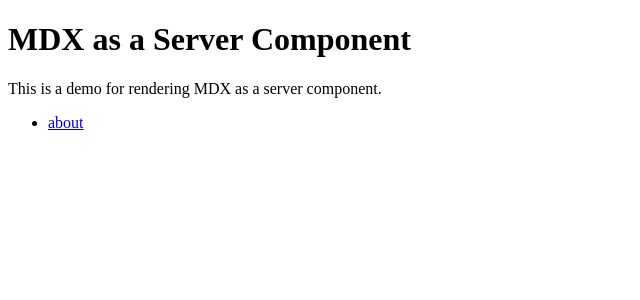
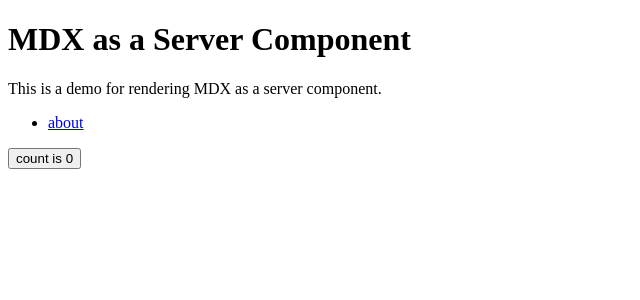
Before and after one commit to heiwa4126/nextjs-mdx-static, a Next.js app: page / in a window 1280 px wide. Shown: the top 300 px of the page, without its empty margins (0-640 px from the left). Built offline with nearby package versions, Linux system fonts and the light colour scheme.

Commit message:
upgrade Next.js v13.3.0

```diff
--- a/app/page.tsx
+++ b/app/page.tsx
@@ -1,6 +1,7 @@
 import type { Metadata } from "next";
 import Link from "next/link";
 import Content from "./message.mdx";
+import Counter from "../components/counter";
 
 export const metadata: Metadata = {
   title: "Create Next App",
@@ -19,6 +20,7 @@ export default function Home() {
           <Link href="/about">about</Link>
         </li>
       </ul>
+      <Counter />
     </main>
   );
 }
```
Also changed, not shown: components/counter.tsx (+4 -3 lines), 1 other file (tests, documents, lock files or other folders).
